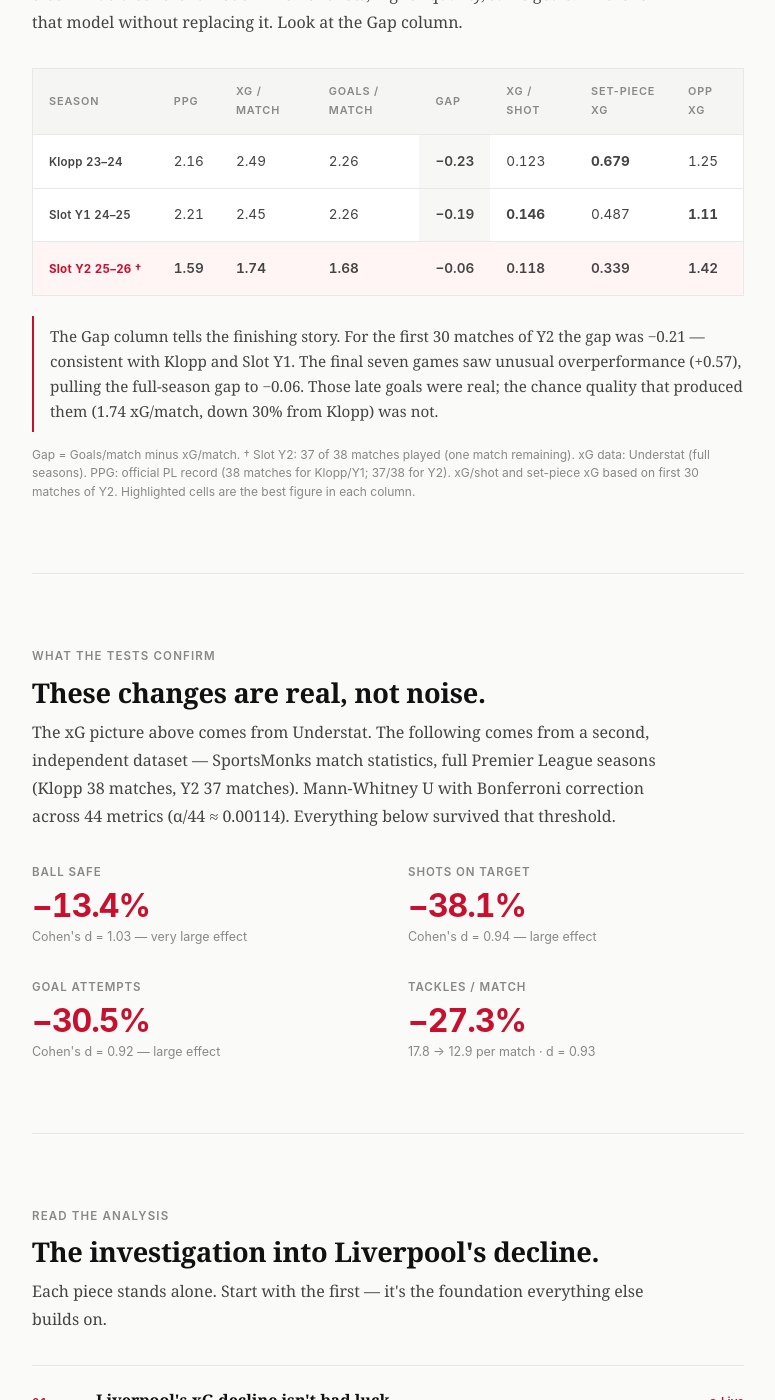
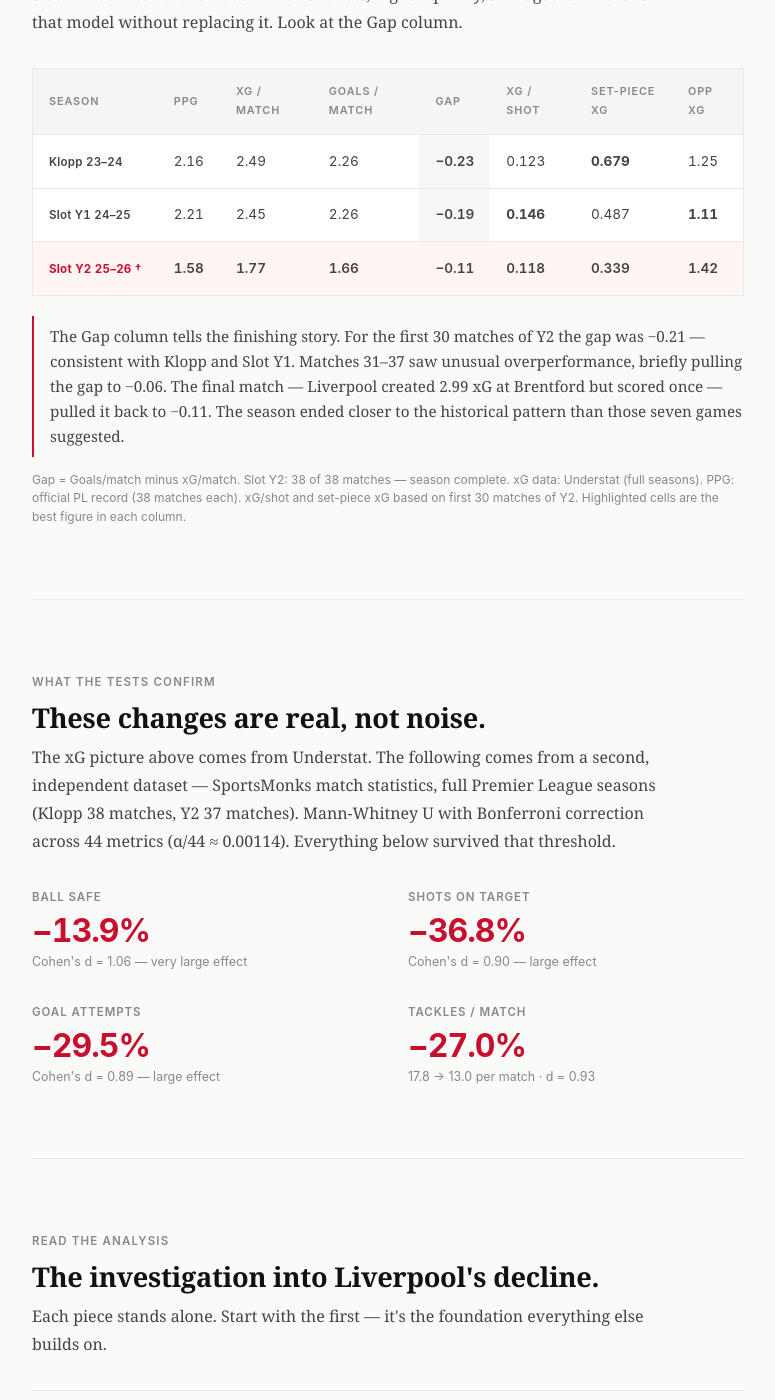
Before and after one commit to gauravahlawat01goal/football-analytics, a Jekyll site: the page built from web/liverpool/decline/index.md, in a window 1280 px wide and 1400 px high, scrolled down 1373 px. Shown: the whole window, without its empty margins (252-1027 px from the left). Built offline with Jekyll 4.4.1, drawn with Linux system fonts in a browser that asks for light colours; some of the changed text lies outside the part shown.

Commit message:
update to full 38-match Y2 season — Brentford (May 24) data now available
Both Understat and SportsMonks have the final match. Updated numbers:

Understat (38 matches, season complete):
  xG/match:    1.74 → 1.77
  Goals/match: 1.68 → 1.66
  Gap:         −0.06 → −0.11  (Brentford: 2.99 xG, 1 goal pulled gap back)
  Opp xG:      1.42 (unchanged)
  PPG:         1.59 → 1.58  (17W-9D-12L, 60pts/38)
  xG decline:  30% → 29%

Confirmed findings (Klopp 38 vs Y2 38, Mann-Whitney U, Bonferroni α/44):
  Ball Safe:       −13.9% d=1.06
  Shots on target: −36.8% d=0.90
  Goal attempts:   −29.5% d=0.89
  Tackles:         −27.0% d=0.93  (17.8→13.0/match)

Gap narrative updated: final match confirmed the underlying decline —
Liverpool created 2.99 xG at Brentford but scored once, ending the
late-season overperformance anomaly. Full-season gap −0.11.

Co-Authored-By: Claude Sonnet 4.6 (1M context) <noreply@anthropic.com>

```diff
--- a/web/liverpool/decline/index.md
+++ b/web/liverpool/decline/index.md
@@ -1,7 +1,7 @@
 ---
 layout: default
 title: "Something broke in year two | Liverpool FC Analysis"
-description: "Three seasons of data on Liverpool FC's decline — 37 matches, 1,924 shots. xG fell 30%, PPG fell from 2.16 to 1.59. The numbers show where it broke."
+description: "Three seasons of data on Liverpool FC's decline — full season, 38 matches. xG fell 29%, PPG fell from 2.16 to 1.58. The numbers show where it broke."
 permalink: /liverpool/decline/
 ---
 
@@ -25,19 +25,19 @@ permalink: /liverpool/decline/
 
     <div class="hero-stat-block">
       <div class="hero-stat-number">
-        <span class="big">1.74</span>
+        <span class="big">1.77</span>
         <span class="unit">xG per match · Slot Y2 2025–26</span>
       </div>
       <div class="hero-stat-text">
-        <div class="hero-delta">↓ 30% from Klopp (2.49) · ↓ 29% from Slot Y1 (2.45)</div>
-        <h3>Liverpool's attacking xG fell 30% — observed across 37 matches</h3>
+        <div class="hero-delta">↓ 29% from Klopp (2.49) · ↓ 28% from Slot Y1 (2.45)</div>
+        <h3>Liverpool's attacking xG fell 29% — full season, 38 matches</h3>
       </div>
     </div>
 
     <div class="stats-grid">
       <div class="stat-card">
         <div class="label">Points per game — Slot Y2</div>
-        <div class="value" style="color:var(--red)">1.59</div>
+        <div class="value" style="color:var(--red)">1.58</div>
         <div class="delta down">↓ from 2.16 (Klopp) and 2.21 (Slot Y1)</div>
       </div>
       <div class="stat-card">
@@ -97,10 +97,10 @@ permalink: /liverpool/decline/
           </tr>
           <tr class="row-y2">
             <td><span class="season-tag y2">Slot Y2 25–26 †</span></td>
-            <td class="text-red">1.59</td>
-            <td class="text-red">1.74</td>
-            <td class="text-red">1.68</td>
-            <td class="col-gap">−0.06</td>
+            <td class="text-red">1.58</td>
+            <td class="text-red">1.77</td>
+            <td class="text-red">1.66</td>
+            <td class="col-gap">−0.11</td>
             <td class="text-red">0.118</td>
             <td class="text-red">0.339</td>
             <td class="text-red">1.42</td>
@@ -109,11 +109,11 @@ permalink: /liverpool/decline/
       </table>
     </div>
     <p class="gap-insight">
-      The Gap column tells the finishing story. For the first 30 matches of Y2 the gap was −0.21 — consistent with Klopp and Slot Y1. The final seven games saw unusual overperformance (+0.57), pulling the full-season gap to −0.06. Those late goals were real; the chance quality that produced them (1.74 xG/match, down 30% from Klopp) was not.
+      The Gap column tells the finishing story. For the first 30 matches of Y2 the gap was −0.21 — consistent with Klopp and Slot Y1. Matches 31–37 saw unusual overperformance, briefly pulling the gap to −0.06. The final match — Liverpool created 2.99 xG at Brentford but scored once — pulled it back to −0.11. The season ended closer to the historical pattern than those seven games suggested.
     </p>
     <p class="table-note">
-      Gap = Goals/match minus xG/match. † Slot Y2: 37 of 38 matches played (one match remaining).
-      xG data: Understat (full seasons). PPG: official PL record (38 matches for Klopp/Y1; 37/38 for Y2). xG/shot and set-piece xG based on first 30 matches of Y2. Highlighted cells are the best figure in each column.
+      Gap = Goals/match minus xG/match. Slot Y2: 38 of 38 matches — season complete.
+      xG data: Understat (full seasons). PPG: official PL record (38 matches each). xG/shot and set-piece xG based on first 30 matches of Y2. Highlighted cells are the best figure in each column.
     </p>
   </section>
 
@@ -130,23 +130,23 @@ permalink: /liverpool/decline/
     <div class="confirmed-grid">
       <div class="confirmed-card">
         <div class="c-label">Ball Safe</div>
-        <div class="c-value">−13.4%</div>
-        <div class="c-meta">Cohen's d = 1.03 — very large effect</div>
+        <div class="c-value">−13.9%</div>
+        <div class="c-meta">Cohen's d = 1.06 — very large effect</div>
       </div>
       <div class="confirmed-card">
         <div class="c-label">Shots on target</div>
-        <div class="c-value">−38.1%</div>
-        <div class="c-meta">Cohen's d = 0.94 — large effect</div>
+        <div class="c-value">−36.8%</div>
+        <div class="c-meta">Cohen's d = 0.90 — large effect</div>
       </div>
       <div class="confirmed-card">
         <div class="c-label">Goal attempts</div>
-        <div class="c-value">−30.5%</div>
-        <div class="c-meta">Cohen's d = 0.92 — large effect</div>
+        <div class="c-value">−29.5%</div>
+        <div class="c-meta">Cohen's d = 0.89 — large effect</div>
       </div>
       <div class="confirmed-card">
         <div class="c-label">Tackles / match</div>
-        <div class="c-value">−27.3%</div>
-        <div class="c-meta">17.8 → 12.9 per match · d = 0.93</div>
+        <div class="c-value">−27.0%</div>
+        <div class="c-meta">17.8 → 13.0 per match · d = 0.93</div>
       </div>
     </div>
   </section>
```
Also changed, not shown: web/_posts/2026-04-18-xg-decline-not-bad-luck.md (+6 -6 lines), web/index.md (+4 -4 lines), web/liverpool/index.md (+5 -5 lines), web/methodology/index.md (+10 -10 lines), README.md.
